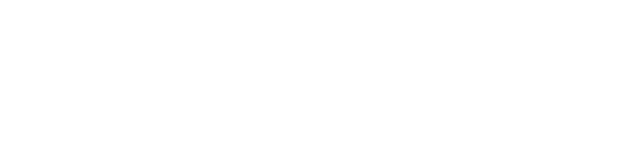
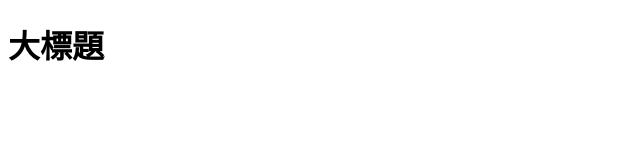
Before and after one commit to jururiu416/sandbox, a plain HTML site: page index.html in a window 1280 px wide. Shown: the whole page, without its empty margins (0-640 px from the left). Drawn offline with Linux system fonts and the light colour scheme.

Commit message:
master index

```diff
--- a/index.html
+++ b/index.html
@@ -7,6 +7,6 @@
     <title>Document</title>
 </head>
 <body>
-
+    <h1>大標題</h1>
 </body>
 </html>
```
